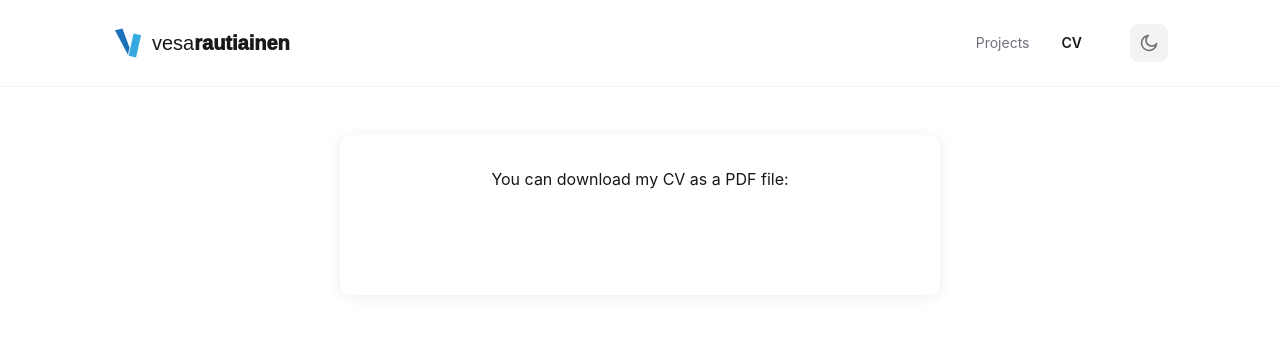
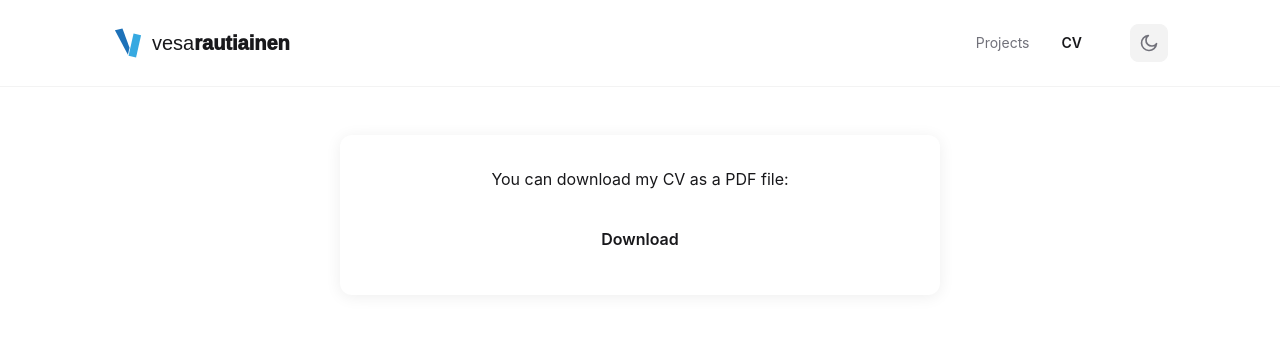
Before and after one commit to vesarautiainen/v0-design-portfolio-website, a SvelteKit app: page /cv in a window 1280 px wide. Shown: the top 345 px of the page. Built offline with nearby package versions, Linux system fonts and the light colour scheme.

Commit message:
Add brand colors and fix the cv download button

```diff
--- a/src/app.css
+++ b/src/app.css
@@ -6,6 +6,9 @@
 	--color-muted: #f3f3f3;
 	--color-muted-foreground: #71717a;
 	--color-border: #e4e4e7;
+	--color-brand-accent: #4371B6;
+	--color-brand-accent-secondary: #69A9DF;
+	--color-brand-foreground: #f4f4f5;
 	--radius: 0.5rem;
 	--font-sans: 'Inter', system-ui, sans-serif;
 }
--- a/src/routes/cv/+page.svelte
+++ b/src/routes/cv/+page.svelte
@@ -12,7 +12,7 @@
   max-width: 600px;
   margin: 3rem auto;
   padding: 2rem;
-  background: var(--background);
+  background: var(--color-background);
   border-radius: 12px;
   box-shadow: 0 2px 16px rgba(0,0,0,0.07);
   text-align: center;
@@ -21,14 +21,14 @@
   display: inline-block;
   margin-top: 1.5rem;
   padding: 0.75rem 2rem;
-  background: var(--primary);
-  color: var(--primary-foreground, #fff);
+  background: var(--color-brand-accent); /* use your brand accent */
+  color: var(--color-brand-foreground);  /* use your brand foreground */
   border-radius: 6px;
   text-decoration: none;
   font-weight: 600;
   transition: background 0.2s;
 }
 .download-btn:hover {
-  background: var(--primary-hover, #005bb5);
+  background: var(--color-brand-accent-secondary); /* use your secondary accent */
 }
 </style>
```
